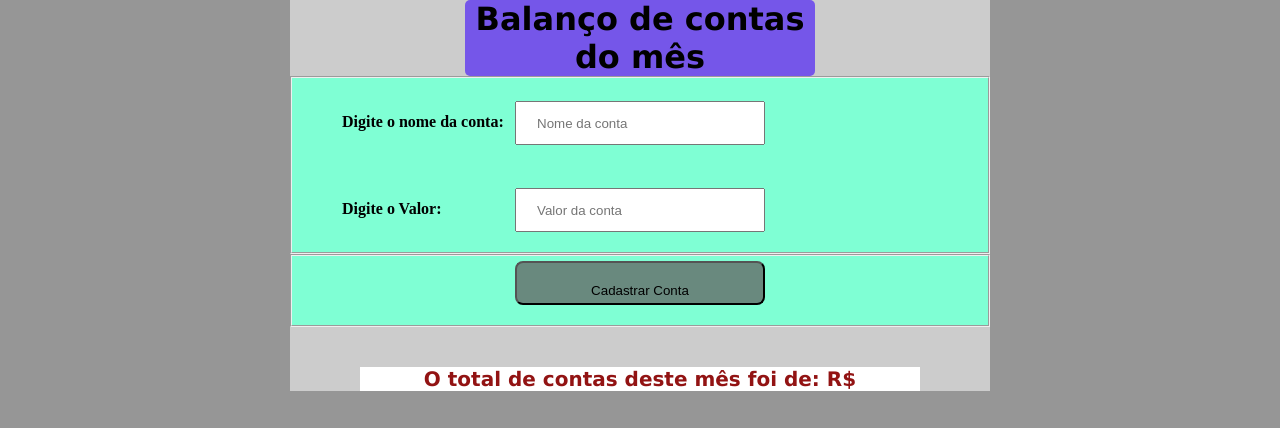
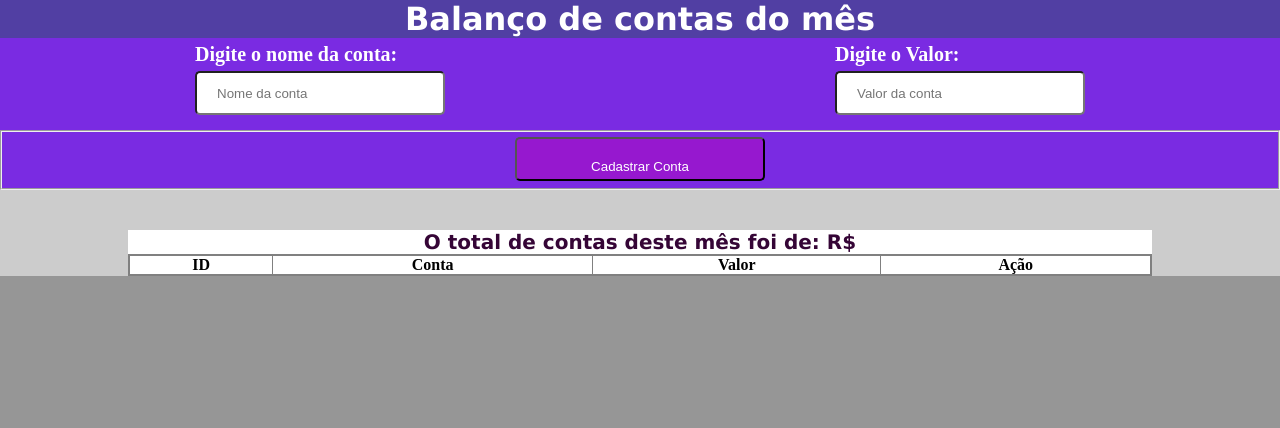
Before and after one commit to RickyKitanoDev/PaymentList, a plain HTML site: page index.html in a window 1280 px wide. Drawn offline with Linux system fonts and the light colour scheme.

Commit message:
add Implementation style

```diff
--- a/css/styles.css
+++ b/css/styles.css
@@ -6,6 +6,7 @@
 
 body {
     background-color: rgba(0, 0, 0, 0.411);
+    width: 100%;
 }
 
 h2,
@@ -14,21 +15,27 @@ h3 {
     font-family: 'Lucida Sans', 'Lucida Sans Regular', 'Lucida Grande', 'Lucida Sans Unicode', Geneva, Verdana, sans-serif;
     text-align: center;
     margin-top: 40px;
-    color: rgb(146, 19, 19);
+    color: rgb(53, 5, 54);
 }
 
 h3 {
     line-height: 1.5;
 }
 
+div #titulo {
+    background: rgba(255, 255, 255, 0.925);
+}
+
+#titulo h1 {
+    color: white;
+}
+
 .titulo-pagina {
     font-family: Verdana, Geneva, Tahoma, sans-serif;
-    background-color: rgba(55, 0, 255, 0.575);
-    width: 50%;
+    background-color: rgba(77, 58, 161, 0.973);
+    width: 100%;
     height: 50%;
-    margin-left: 25%;
     text-align: center;
-    border-radius: 5px;
     display: inline-block;
 }
 
@@ -43,8 +50,8 @@ h3 {
 }
 
 .main {
-    background: #CCC;
-    width: 700px;
+    background: #ccc;
+    width: 100%;
     height: 100%;
     margin-left: auto;
     margin-right: auto;
@@ -69,11 +76,22 @@ h3 {
     opacity: 0.7;
 }
 
+table {
+    border-collapse: collapse;
+    border: 2px solid gray;
+    width: 100%;
+    text-align: center;
+}
+
+table button {
+    background-color: red;
+}
+
 
 /***Estilo Formulario***/
 
 #form-cadastro-contas {
-    background: aquamarine;
+    background: rgb(122, 43, 226)
 }
 
 label {
@@ -89,20 +107,37 @@ label {
     margin-left: auto;
     margin-right: auto;
     padding: 20px;
+    outline: 0;
+    border-radius: 5px;
 }
 
 .input-formConta {
     position: relative;
-    top: 35px;
-    left: 50px;
+    top: 5px;
+    left: auto;
+    display: flex;
+    align-items: center;
+    justify-content: space-around;
+    color: white;
+    font-size: 20px;
 }
 
-.input-formValor {
-    position: relative;
-    top: 35px;
-    left: 50px;
-    text-align: left;
+fieldset {
+    height: 60px;
+}
+
+#cadastrar {
+    background: rgba(184, 0, 184, 0.452);
+    color: white;
 }
 
 
+/*.input-formValor {
+    position: relative;
+    top: 5px;
+    left: 50px;
+    text-align: left;
+}*/
+
+
 /**Estilo botão**/
--- a/index.html
+++ b/index.html
@@ -23,19 +23,19 @@
 
         <div id="form-cadastro-contas">
             <form id="form-cadastro">
-                <fieldset>
-                    <div class="input-formConta">
+                <div class="input-formConta">
+                    <div>
                         <label for="nome">Digite o nome da conta:</label>
+                        <input id="nome" type="text" placeholder="Nome da conta" />
+                    </div>
+                    <div>
+                        <label for="valor">Digite o Valor:</label>
+                        <input id="valor" type="number" placeholder="Valor da conta" />
+                    </div>
 
-                    </div>
-                    <input id="nome" type="text" placeholder="Nome da conta" />
+                </div>
 
-                    <div class="input-formValor">
-                        <label for="valor">Digite o Valor:</label>
 
-                    </div>
-                    <input id="valor" type="number" placeholder="Valor da conta" />
-                </fieldset>
                 <fieldset>
                     <input id="cadastrar" type="button" value="Cadastrar Conta" />
                 </fieldset>
@@ -45,8 +45,17 @@
         <div class="contas">
             <h2 id="total-contas">O total de contas deste mês foi de: R$</h2>
 
-            <h3 id="contas-mes">
-            </h3>
+            <table border="1">
+                <thead class="topo-tabela">
+                    <th>ID</th>
+                    <th>Conta</th>
+                    <th>Valor</th>
+                    <th>Ação</th>
+                </thead>
+
+                <tbody id="contas-mes">
+                </tbody>
+            </table>
         </div>
 
 
--- a/js/main.js
+++ b/js/main.js
@@ -1,9 +1,12 @@
  // essa função faz com oque tiver dentro dela só carregue depois que todo o HTML carregou
- window.onload = function() {
+ $(function() {
+
+
      contas = [];
 
      // para carregar o html primeiro e depois executar, tem que chamar aqui dentro. no caso oque eu fiz ai foi uma excessão, porque to chamando uma função em um clique
      // do botão no HTML
+
 
      $('#cadastrar').click(function() {
 
@@ -24,8 +27,10 @@
              limparDados(nome, valor)
          }
      })
- }
 
+ })
+
+ var quantidadeRegistros = 0
 
  function limparDados(nome, valor) {
      nome.val('');
@@ -35,14 +40,20 @@
  function lerDados() {
      conta = {
          valor: +$('#valor').val(),
-         nome: $('#nome').val()
+         nome: $('#nome').val(),
+         id: quantidadeRegistros++
      }
+
      return conta
  }
 
  function listarContas() {
-     return $('#contas-mes').append(`<h3>${conta.nome}: R$ ${conta.valor.toFixed(2)}</h3>`)
+
+     return $('#contas-mes').append(`<tr><td>${conta.id+1}</td><td>${conta.nome}</td><td> R$ ${conta.valor.toFixed(2)}</td><td><button onclick="deletarConta()">Deletar ${conta.id+1}</button></td></tr>`)
  }
+
+
+
 
  function validarDados() {
      if (conta.nome == '') {
@@ -58,7 +69,7 @@
  function somarContas() {
 
      var total = 0
-     contas.forEach(valorConta => {
+     contas.forEach((valorConta) => {
          total = total + valorConta.valor
      })
      return total;
@@ -67,3 +78,9 @@
  function exibirTotal(total) {
      return $('#total-contas').text(`O total de contas deste mês foi de: R$ ${total.toFixed(2)}`)
  }
+
+ function deletarConta() {
+     contas.forEach() => {
+         console.log(conta.id)
+     }
+ }
```
